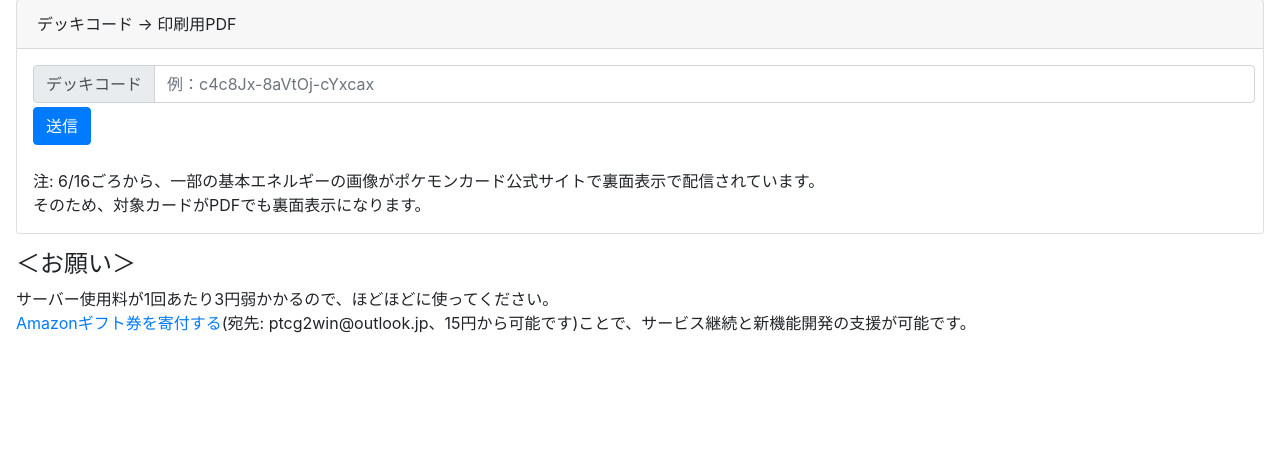
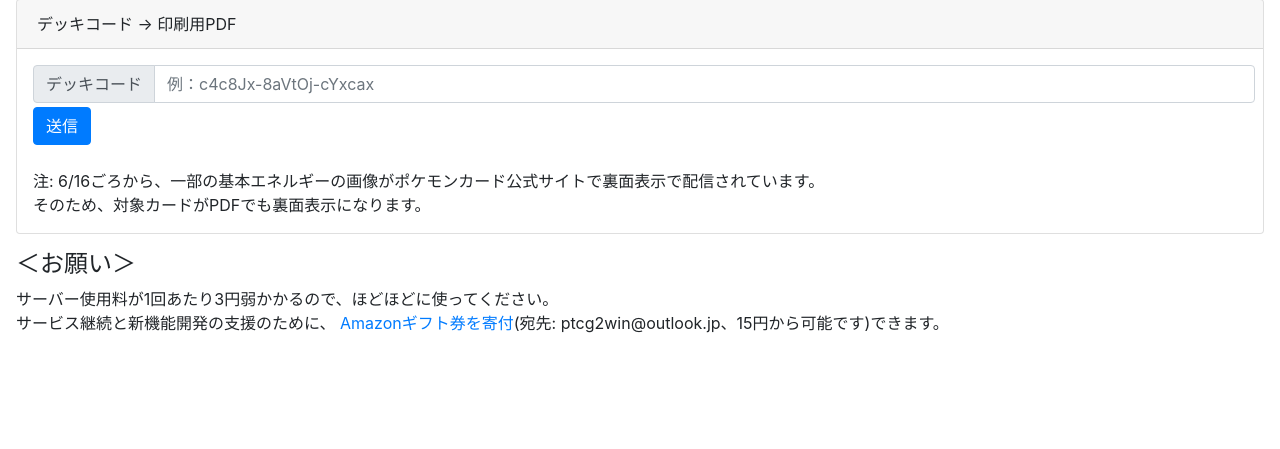
Before and after one commit to PokemonCardInCastle/PTCG2win, a Django app: page /proxy_maker in a window 1280 px wide. Shown: the part 278-727 px from the top of the page. Run offline with Django 3.2, Linux system fonts and the light colour scheme; some libraries are stand-ins or nearby versions.

Commit message:
デバッグモード解除

```diff
--- a/PTCG2win/settings.py
+++ b/PTCG2win/settings.py
@@ -23,7 +23,7 @@ BASE_DIR = os.path.dirname(os.path.dirname(os.path.abspath(__file__)))
 SECRET_KEY = 'amyl#lr2s&a5fof=pph^u(x3^#77*6jqpg7wcw7fss)t=vxuh@'
 
 # SECURITY WARNING: don't run with debug turned on in production!
-DEBUG = True
+DEBUG = False
 
 ALLOWED_HOSTS = ["52.192.15.67", "ec2-52-192-15-67.ap-northeast-1.compute.amazonaws.com", "127.0.0.1",
                  "ptcg2win.com", "www.ptcg2win.com", "www1.ptcg2win.com", ]
--- a/decks/templates/decks/proxy_maker.html
+++ b/decks/templates/decks/proxy_maker.html
@@ -86,7 +86,7 @@
 <h4>＜お願い＞</h4>
 <p>
     サーバー使用料が1回あたり3円弱かかるので、ほどほどに使ってください。<br/>
-    <a href="https://www.amazon.co.jp/dp/B004N3APGO/"> Amazonギフト券を寄付する</a>(宛先: ptcg2win@outlook.jp、15円から可能です)ことで、サービス継続と新機能開発の支援が可能です。
+    サービス継続と新機能開発の支援のために、<a href="https://www.amazon.co.jp/dp/B004N3APGO/"> Amazonギフト券を寄付</a>(宛先: ptcg2win@outlook.jp、15円から可能です)できます。
 </p>
 
 
```
